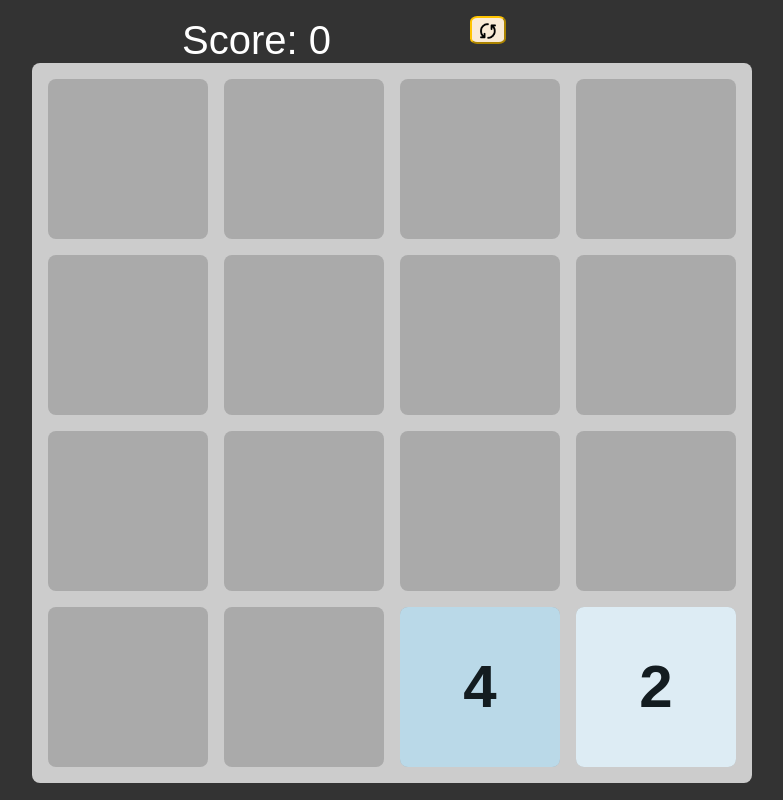
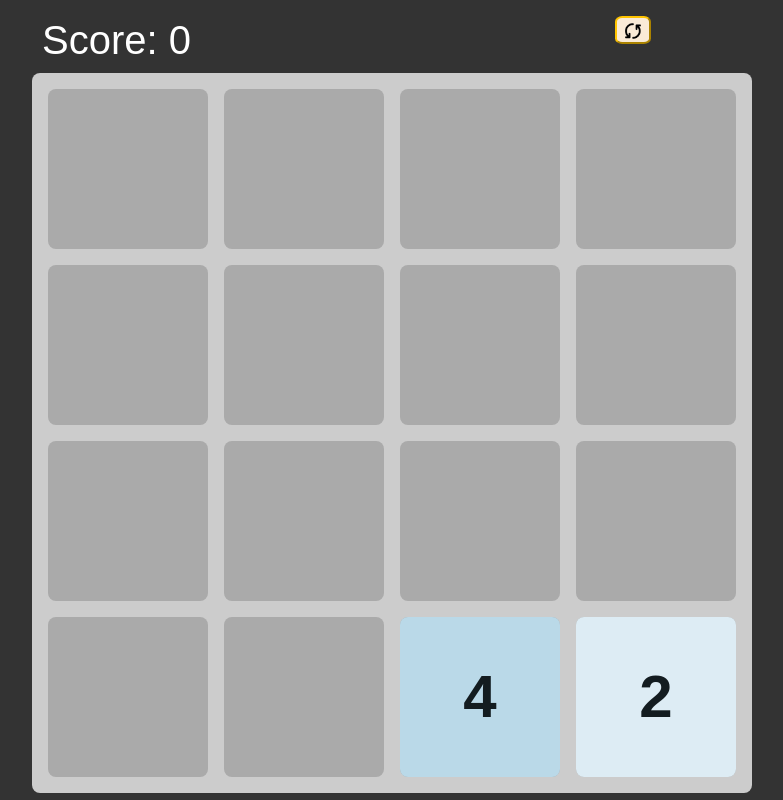
Before and after one commit to llyram/2048-GAME, a plain HTML site: page index.html in a window 1280 px wide. Shown: the whole page, without its empty margins (248-1031 px from the left). Drawn offline with Linux system fonts and the light colour scheme.

Commit message:
.reset-btn{

```diff
--- a/styles.css
+++ b/styles.css
@@ -21,8 +21,7 @@ body{
     justify-content: center;
     align-items: center;
     margin: 0;
-
-    padding-left: 150px;
+    padding: 10px;
     font-size: 5vmin;
     text-align: left;
 }
@@ -109,7 +108,7 @@ body {
     justify-content:flex-end;
     align-items:flex-end;
     margin: -12px;
-    margin-right: 40px;
+    margin-right: -105px;
     position:absolute;
     top: 28px;
     right: 38%;
@@ -119,8 +118,6 @@ body {
     border-color: rgb(255, 196, 0);
     font-size: 1.2rem;
     background-color: antiquewhite;
-
-
 
 
     font-size: 5vmin;
```
